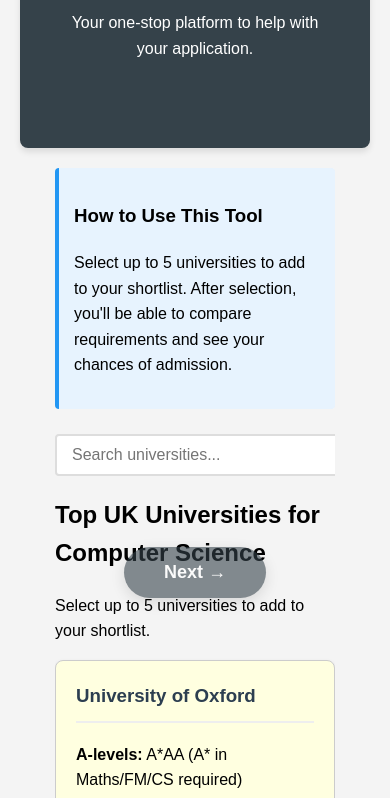
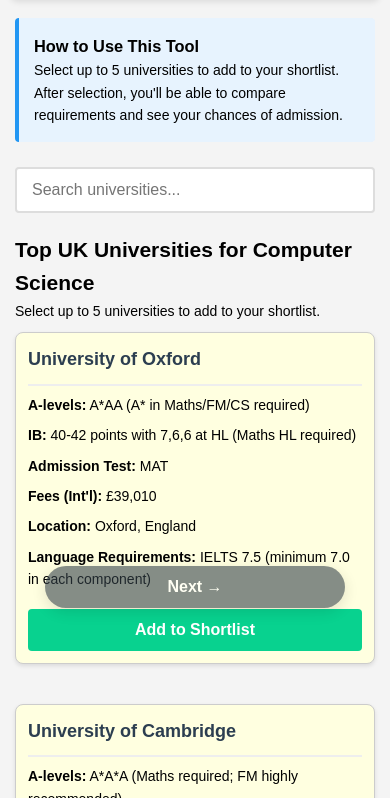
Before and after one commit to EricYu2007/computerscienceadmissionhub.github.io, a plain HTML site: page index.html in a window 390 px wide. Shown: the part 226-1024 px from the top of the page. Drawn offline with Linux system fonts and the light colour scheme.

Commit message:
Update index.html

```diff
--- a/index.html
+++ b/index.html
@@ -1,17 +1,24 @@
 <!DOCTYPE html>
 <html lang="en">
-
 <head>
   <meta charset="UTF-8" />
   <meta name="viewport" content="width=device-width, initial-scale=1.0" />
   <title>UK Computer Science Course Finder</title>
   <style>
+    /* Base styles */
+    * {
+      box-sizing: border-box;
+      margin: 0;
+      padding: 0;
+    }
+
     body {
       font-family: Arial, sans-serif;
       margin: 0;
       padding: 20px;
       background-color: #f4f4f4;
       line-height: 1.6;
+      font-size: 16px;
     }
 
     header {
@@ -25,10 +32,11 @@
     }
 
     .container {
-      width: 80%;
-      margin: auto;
+      width: 90%;
+      max-width: 1200px;
+      margin: 0 auto;
       overflow: hidden;
-      padding-bottom: 50px;
+      padding-bottom: 80px;
     }
 
     .controls {
@@ -47,7 +55,7 @@
 
     #search-input {
       width: 100%;
-      padding: 10px 15px;
+      padding: 12px 15px;
       border: 2px solid #ddd;
       border-radius: 4px;
       font-size: 16px;
@@ -63,25 +71,28 @@
       display: flex;
       justify-content: center;
       align-items: center;
-      gap: 20px;
-      margin: 30px 0;
+      gap: 15px;
+      margin: 25px 0;
       padding: 15px;
       background: #f8f9fa;
       border-radius: 8px;
       box-shadow: 0 2px 4px rgba(0, 0, 0, 0.1);
+      flex-wrap: wrap;
     }
 
     .pagination-controls button {
       background: #08d28f;
       color: white;
       border: none;
-      padding: 12px 24px;
+      padding: 12px 20px;
       border-radius: 6px;
       cursor: pointer;
       font-weight: bold;
       font-size: 16px;
       transition: all 0.3s ease;
-      min-width: 120px;
+      min-width: 100px;
+      flex: 1;
+      max-width: 150px;
     }
 
     .pagination-controls button:hover:not(:disabled) {
@@ -117,7 +128,8 @@
       background: #ffffe0;
       border: #ccc 1px solid;
       padding: 20px;
-      width: 300px;
+      width: 100%;
+      max-width: 400px;
       border-radius: 8px;
       box-shadow: 0 2px 4px rgba(0, 0, 0, 0.1);
       transition: transform 0.3s ease;
@@ -133,23 +145,26 @@
       margin-top: 0;
       border-bottom: 2px solid #eee;
       padding-bottom: 10px;
+      font-size: 20px;
     }
 
     .university-card p {
       margin: 8px 0;
+      font-size: 16px;
     }
 
     .university-card button {
       background: #08d28f;
       color: white;
       border: none;
-      padding: 10px 15px;
+      padding: 12px 15px;
       border-radius: 4px;
       cursor: pointer;
       width: 100%;
       font-weight: bold;
       margin-top: 10px;
       transition: background 0.3s;
+      font-size: 16px;
     }
 
     .university-card button:hover {
@@ -171,8 +186,8 @@
     .next-button-container {
       position: fixed;
       bottom: 20px;
-      left: 0;
-      right: 0;
+      left: 20px;
+      right: 20px;
       display: flex;
       justify-content: center;
       z-index: 1000;
@@ -183,7 +198,7 @@
       color: white;
       border: none;
       text-align: center;
-      padding: 15px 40px;
+      padding: 15px 30px;
       border-radius: 50px;
       font-size: 18px;
       font-weight: bold;
@@ -191,6 +206,8 @@
       box-shadow: 0 4px 15px rgba(0, 0, 0, 0.2);
       transition: all 0.3s ease;
       opacity: 0.6;
+      width: 100%;
+      max-width: 300px;
     }
 
     .next-button.enabled {
@@ -222,6 +239,131 @@
       justify-content: center;
       font-weight: bold;
       box-shadow: 0 2px 5px rgba(0, 0, 0, 0.2);
+      z-index: 1001;
+    }
+
+    /* Mobile Responsive Styles */
+    @media (max-width: 768px) {
+      body {
+        padding: 15px;
+        font-size: 14px;
+      }
+
+      .container {
+        width: 95%;
+        padding: 10px;
+        padding-bottom: 80px;
+      }
+
+      .controls {
+        flex-direction: column;
+        gap: 10px;
+      }
+
+      .search-container {
+        width: 100%;
+      }
+
+      .university-card {
+        width: 100%;
+        margin: 10px 0;
+        padding: 15px;
+      }
+
+      .university-card h3 {
+        font-size: 18px;
+      }
+
+      .university-card p {
+        font-size: 14px;
+      }
+
+      .pagination-controls {
+        gap: 10px;
+        padding: 10px;
+      }
+
+      .pagination-controls button {
+        padding: 10px 15px;
+        font-size: 14px;
+        min-width: 80px;
+      }
+
+      .page-info {
+        font-size: 16px;
+        min-width: 100px;
+      }
+
+      .next-button-container {
+        left: 15px;
+        right: 15px;
+        bottom: 15px;
+      }
+
+      .next-button {
+        padding: 12px 25px;
+        font-size: 16px;
+      }
+
+      .shortlist-counter {
+        top: 15px;
+        right: 15px;
+      }
+
+      header {
+        padding: 15px 0;
+        margin-bottom: 15px;
+      }
+
+      header h1 {
+        font-size: 24px;
+      }
+
+      header p {
+        font-size: 14px;
+      }
+    }
+
+    @media (max-width: 480px) {
+      body {
+        padding: 10px;
+      }
+
+      .container {
+        width: 100%;
+        padding: 5px;
+        padding-bottom: 80px;
+      }
+
+      .pagination-controls {
+        flex-direction: column;
+        gap: 8px;
+      }
+
+      .pagination-controls button {
+        max-width: 100%;
+        width: 100%;
+      }
+
+      .page-info {
+        order: -1;
+        margin-bottom: 10px;
+      }
+
+      .university-card {
+        padding: 12px;
+      }
+
+      .next-button-container {
+        left: 10px;
+        right: 10px;
+        bottom: 10px;
+      }
+
+      .shortlist-counter {
+        top: 10px;
+        right: 10px;
+      }
     }
   </style>
 </head>
@@ -268,13 +410,12 @@
     </div>
   </div>
 
-  </div>
   <div class="next-button-container">
     <button class="next-button" id="next-button">Next →</button>
   </div>
 
   <script>
-    // University data - Corrected information
+    // University data
     const universities = [
       {
         name: "University of Oxford",
@@ -1176,6 +1317,159 @@
         location: "Canterbury, England",
         language: "IELTS 6.0 (minimum 5.5 in each component)",
       },
+      {
+        name: "Liverpool Hope University",
+        aLevels: "BCC",
+        ib: "24 points (Maths optional)",
+        admissionTest: "None",
+        fees: "£14,500",
+        location: "Liverpool, England",
+        language: "IELTS 6.0 (minimum 5.5 in each component)",
+      },
+      {
+        name: "University of Northampton",
+        aLevels: "BCC",
+        ib: "26 points (Maths optional)",
+        admissionTest: "None",
+        fees: "£15,200",
+        location: "Northampton, England",
+        language: "IELTS 6.0 (minimum 5.5 in each component)",
+      },
+      {
+        name: "Anglia Ruskin University",
+        aLevels: "BCC",
+        ib: "26 points (Maths optional)",
+        admissionTest: "None",
+        fees: "£18,800",
+        location: "Cambridge, England",
+        language: "IELTS 6.0 (minimum 5.5 in each component)",
+      },
+      {
+        name: "University of Bedfordshire",
+        aLevels: "CCC",
+        ib: "24 points (Maths optional)",
+        admissionTest: "None",
+        fees: "£16,500",
+        location: "Luton, England",
+        language: "IELTS 6.0 (minimum 5.5 in each component)",
+      },
+      {
+        name: "University of the West of Scotland",
+        aLevels: "CCC",
+        ib: "24 points (Maths optional)",
+        admissionTest: "None",
+        fees: "£15,500",
+        location: "Paisley, Scotland",
+        language: "IELTS 6.0 (minimum 5.5 in each component)",
+      },
+      {
+        name: "University of Greater Manchester",
+        aLevels: "CCC",
+        ib: "24 points (Maths optional)",
+        admissionTest: "None",
+        fees: "£15,950",
+        location: "Manchester, England",
+        language: "IELTS 6.0 (minimum 5.5 in each component)",
+      },
+      {
+        name: "Southampton Solent University",
+        aLevels: "BBC",
+        ib: "26 points (Maths optional)",
+        admissionTest: "None",
+        fees: "£15,000",
+        location: "Southampton, England",
+        language: "IELTS 6.0 (minimum 5.5 in each component)",
+      },
+      {
+        name: "Norwich University of the Arts",
+        aLevels: "BCC",
+        ib: "26 points (Maths optional)",
+        admissionTest: "None",
+        fees: "£16,500",
+        location: "Norwich, England",
+        language: "IELTS 6.0 (minimum 5.5 in each component)",
+      },
+      {
+        name: "University of Suffolk",
+        aLevels: "BBC",
+        ib: "26 points (Maths optional)",
+        admissionTest: "None",
+        fees: "£15,000",
+        location: "Suffolk, England",
+        language: "IELTS 6.0 (minimum 5.5 in each component)",
+      },
+      {
+        name: "Middlesex University",
+        aLevels: "CCC",
+        ib: "24 points (Maths optional)",
+        admissionTest: "None",
+        fees: "£16,600",
+        location: "London, England",
+        language: "IELTS 6.0 (minimum 5.5 in each component)",
+      },
+      {
+        name: "London Metropolitan University",
+        aLevels: "CCC",
+        ib: "24 points (Maths optional)",
+        admissionTest: "None",
+        fees: "£15,000",
+        location: "London, England",
+        language: "IELTS 6.0 (minimum 5.5 in each component)",
+      },
+      {
+        name: "University of Wolverhampton",
+        aLevels: "CCC",
+        ib: "24 points (Maths optional)",
+        admissionTest: "None",
+        fees: "£15,525",
+        location: "Wolverhampton, England",
+        language: "IELTS 6.0 (minimum 5.5 in each component)",
+      },
+      {
+        name: "Wrexham University",
+        aLevels: "CCC",
+        ib: "24 points (Maths optional)",
+        admissionTest: "None",
+        fees: "£11,750",
+        location: "Wrexham, Wales",
+        language: "IELTS 6.0 (minimum 5.5 in each component)",
+      },
+      {
+        name: "University of Wales Trinity Saint David",
+        aLevels: "CCC",
+        ib: "24 points (Maths optional)",
+        admissionTest: "None",
+        fees: "£16,300",
+        location: "Carmarthen, Wales",
+        language: "IELTS 6.0 (minimum 5.5 in each component)",
+      },
+      {
+        name: "Buckinghamshire New University",
+        aLevels: "CCD",
+        ib: "22 points (Maths optional)",
+        admissionTest: "None",
+        fees: "£16,500",
+        location: "High Wycombe, England",
+        language: "IELTS 6.0 (minimum 5.5 in each component)",
+      },
+      {
+        name: "University of Creative Arts",
+        aLevels: "BBC",
+        ib: "27 points (Maths optional)",
+        admissionTest: "None",
+        fees: "£16,000",
+        location: "Farnham, England",
+        language: "IELTS 6.0 (minimum 5.5 in each component)",
+      },
+      {
+        name: "University of Roehampton",
+        aLevels: "CCC",
+        ib: "24 points (Maths optional)",
+        admissionTest: "None",
+        fees: "£16,500",
+        location: "London, England",
+        language: "IELTS 6.0 (minimum 5.5 in each component)",
+      }
     ];
 
     // Initialize shortlist array
@@ -1208,79 +1502,24 @@
       }
       currentPage = 1;
       renderUniversities();
-      UpdatePaginationButtons();
+      updatePaginationButtons();
     });
 
     prevPageButton.addEventListener("click", () => {
       if (currentPage > 1) {
         currentPage--;
         renderUniversities();
-        UpdatePaginationButtons();
+        updatePaginationButtons();
       }
     });
 
     nextPageButton.addEventListener("click", () => {
-      if (currentPage < 10) {
+      if (currentPage < Math.ceil(filteredUniversities.length / ITEMS_PER_PAGE)) {
         currentPage++;
         renderUniversities();
-        UpdatePaginationButtons();
+        updatePaginationButtons();
       }
     });
-
-    // Generate university cards
-    universities.forEach((uni, index) => {
-      const card = document.createElement("div");
-      card.className = "university-card";
-      card.innerHTML = `
-                <h3>${uni.name}</h3>
-                <p><strong>A-levels:</strong> ${uni.aLevels}</p>
-                <p><strong>IB:</strong> ${uni.ib}</p>
-                <p><strong>Admission Test:</strong> ${uni.admissionTest}</p>
-                <p><strong>Fees (Int'l):</strong> ${uni.fees}</p>
-                <p><strong>Location:</strong> ${uni.location}</p>
-                <p><strong>Language Requirements:</strong> ${uni.language}</p>
-                <button data-id="${index}">Add to Shortlist</button>
-            `;
-      universityList.appendChild(card);
-    });
-
-    // Add event listeners to buttons
-    document.querySelectorAll(".university-card button").forEach((button) => {
-      button.addEventListener("click", (e) => {
-        const id = parseInt(e.target.getAttribute("data-id"));
-        const university = universities[id];
-
-        // Check if already in shortlist
-        const index = shortlist.findIndex(
-          (item) => item.name === university.name
-        );
-
-        if (index === -1) {
-          // Add to shortlist if not already there and we have space
-          if (shortlist.length < MAX_SELECTION) {
-            shortlist.push(university);
-            e.target.textContent = "Remove from Shortlist";
-            e.target.classList.add("selected");
-          } else {
-            alert(`You can only select up to ${MAX_SELECTION} universities.`);
-          }
-        } else {
-          // Remove from shortlist
-          shortlist.splice(index, 1);
-          e.target.textContent = "Add to Shortlist";
-          e.target.classList.remove("selected");
-        }
-
-        // Update UI
-        updateShortlistCounter();
-        updateNextButton();
-      });
-    });
-
-    // Update shortlist counter
-    function updateShortlistCounter() {
-      shortlistCounter.textContent = shortlist.length;
-    }
 
     function renderUniversities() {
       universityList.innerHTML = "";
@@ -1288,7 +1527,6 @@
       const startIndex = (currentPage - 1) * ITEMS_PER_PAGE;
       const endIndex = startIndex + ITEMS_PER_PAGE;
       const universitiesToShow = filteredUniversities.slice(startIndex, endIndex);
-
 
       universitiesToShow.forEach((uni, index) => {
         const globalIndex = filteredUniversities.indexOf(uni);
@@ -1341,7 +1579,7 @@
       });
     }
 
-    function UpdatePaginationButtons() {
+    function updatePaginationButtons() {
       const totalPages = Math.ceil(filteredUniversities.length / ITEMS_PER_PAGE);
       pageInfo.textContent = `Page ${currentPage} of ${totalPages}`;
 
@@ -1349,8 +1587,13 @@
       nextPageButton.disabled = currentPage === totalPages || totalPages === 0;
     }
 
-    UpdatePaginationButtons();
+    updatePaginationButtons();
     renderUniversities();
+
+    // Update shortlist counter
+    function updateShortlistCounter() {
+      shortlistCounter.textContent = shortlist.length;
+    }
 
     // Update next button state
     function updateNextButton() {
@@ -1382,5 +1625,4 @@
     updateNextButton();
   </script>
 </body>
-
 </html>
```
Lines whose indentation alone changed are shown as unchanged.
